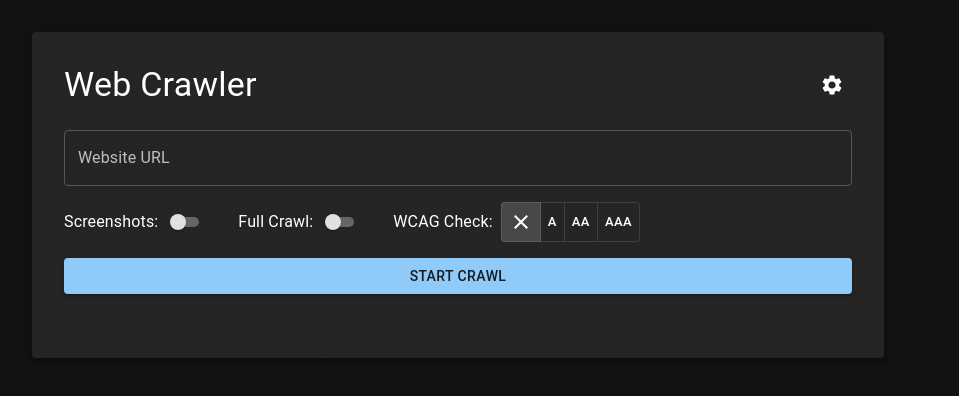
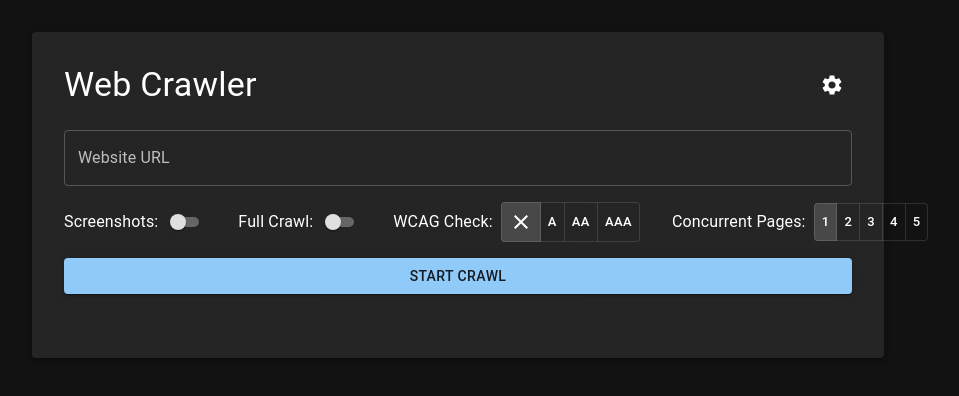
Before and after one commit to SudoCasey/Web_Crawler, a Next.js app: page / in a window 1280 px wide. Shown: the top 396 px of the page, without its empty margins (182-1141 px from the left). Built offline with nearby package versions, Linux system fonts and the light colour scheme.

Commit message:
manual setting for simultaneous page scans

```diff
--- a/app/api/crawl/route.ts
+++ b/app/api/crawl/route.ts
@@ -20,6 +20,7 @@ interface CrawlRequest {
   };
   increaseTimeout: boolean;
   slowRateLimit: boolean;
+  concurrentPages: number;
 }
 
 interface CrawlResult {
@@ -860,7 +861,8 @@ export async function POST(request: Request) {
         checkAccessibility,
         wcagLevels,
         increaseTimeout,
-        slowRateLimit
+        slowRateLimit,
+        concurrentPages
       }: CrawlRequest = await request.json();
 
       if (!url) {
@@ -877,7 +879,8 @@ export async function POST(request: Request) {
         checkAccessibility,
         wcagLevels,
         increaseTimeout,
-        slowRateLimit
+        slowRateLimit,
+        concurrentPages
       });
 
       // Clean up old screenshots before starting new scan
@@ -899,16 +902,15 @@ export async function POST(request: Request) {
           log(`Sitemap found: ${usedSitemap}, URLs to crawl: ${sitemapUrls.length}`);
           const urlsToCrawl = sitemapUrls.length > 0 ? sitemapUrls : [url];
 
-          // Process URLs in parallel with a concurrency limit
-          const concurrencyLimit = 3;
-          for (let i = 0; i < urlsToCrawl.length; i += concurrencyLimit) {
+          // Process URLs in parallel with the specified concurrency limit
+          for (let i = 0; i < urlsToCrawl.length; i += concurrentPages) {
             if (!isClientConnected) {
               log('Client disconnected, stopping crawl');
               break;
             }
 
-            const batch = urlsToCrawl.slice(i, i + concurrencyLimit);
-            log(`Processing batch of ${batch.length} URLs`);
+            const batch = urlsToCrawl.slice(i, i + concurrentPages);
+            log(`Processing batch of ${batch.length} URLs with concurrency ${concurrentPages}`);
             const batchResults = await Promise.all(
               batch.map(urlToCrawl =>
                 !visited.has(urlToCrawl) ? crawlPage(urlToCrawl, takeScreenshots, visited, baseUrl, true, checkAccessibility, wcagLevels, increaseTimeout, slowRateLimit) : null
@@ -940,16 +942,21 @@ export async function POST(request: Request) {
               });
 
               log(`Found ${newLinks.size} new links to crawl`);
-              // Process new links with delay
-              for (const link of Array.from(newLinks)) {
+              // Process new links with the specified concurrency
+              const newLinksArray = Array.from(newLinks);
+              for (let j = 0; j < newLinksArray.length; j += concurrentPages) {
                 if (!isClientConnected) {
                   log('Client disconnected, stopping crawl');
                   break;
                 }
-                await delay(1000);
-                log(`Crawling new link: ${link}`);
-                const subResult = await crawlPage(link, takeScreenshots, visited, baseUrl, true, checkAccessibility, wcagLevels, increaseTimeout, slowRateLimit);
-                results.push(subResult);
+
+                const newBatch = newLinksArray.slice(j, j + concurrentPages);
+                log(`Crawling new batch of ${newBatch.length} links`);
+                const newBatchResults = await Promise.all(
+                  newBatch.map(link => crawlPage(link, takeScreenshots, visited, baseUrl, true, checkAccessibility, wcagLevels, increaseTimeout, slowRateLimit))
+                );
+
+                results.push(...newBatchResults);
 
                 await writeResponse({
                   results,
@@ -957,6 +964,11 @@ export async function POST(request: Request) {
                   isComplete: false,
                   checkedAccessibility: checkAccessibility
                 });
+
+                // Add a small delay between batches if rate limiting is enabled
+                if (slowRateLimit) {
+                  await delay(1000);
+                }
               }
             }
           }
--- a/app/page.tsx
+++ b/app/page.tsx
@@ -226,6 +226,7 @@ export default function Home() {
   const [crawlEntireWebsite, setCrawlEntireWebsite] = useState(false);
   const [checkAccessibility, setCheckAccessibility] = useState(false);
   const [wcagLevel, setWcagLevel] = useState<'X' | 'A' | 'AA' | 'AAA'>('X');
+  const [concurrentPages, setConcurrentPages] = useState<number>(1);
   const [showLinkDiscovery, setShowLinkDiscovery] = useState(false);
   const [isLoading, setIsLoading] = useState(false);
   const [scanResult, setScanResult] = useState<ScanResult | null>(null);
@@ -265,6 +266,12 @@ export default function Home() {
 
   const handleSlowRateLimitChange = useCallback((event: React.ChangeEvent<HTMLInputElement>) => {
     setSlowRateLimit(event.target.checked);
+  }, []);
+
+  const handleConcurrentPagesChange = useCallback((event: React.MouseEvent<HTMLElement>, newValue: number | null) => {
+    if (newValue !== null) {
+      setConcurrentPages(newValue);
+    }
   }, []);
 
   const OptionsRow = useMemo(() => (
@@ -318,8 +325,27 @@ export default function Home() {
           </ToggleButton>
         </ToggleButtonGroup>
       </Box>
+
+      <Box sx={{ display: 'flex', alignItems: 'center', gap: 1 }}>
+        <Typography variant="body1" sx={{ whiteSpace: 'nowrap' }}>
+          Concurrent Pages:
+        </Typography>
+        <ToggleButtonGroup
+          value={concurrentPages}
+          exclusive
+          onChange={handleConcurrentPagesChange}
+          aria-label="Number of concurrent pages to crawl"
+          size="small"
+        >
+          {[1, 2, 3, 4, 5].map((num) => (
+            <ToggleButton key={num} value={num} aria-label={`${num} concurrent pages`}>
+              {num}
+            </ToggleButton>
+          ))}
+        </ToggleButtonGroup>
+      </Box>
     </Box>
-  ), [takeScreenshots, crawlEntireWebsite, wcagLevel, handleScreenshotsChange, handleFullCrawlChange, handleWcagLevelChange]);
+  ), [takeScreenshots, crawlEntireWebsite, wcagLevel, concurrentPages, handleScreenshotsChange, handleFullCrawlChange, handleWcagLevelChange, handleConcurrentPagesChange]);
 
   const AdvancedSettings = useMemo(() => (
     <Box sx={{ width: 300, p: 3 }}>
@@ -462,7 +488,8 @@ export default function Home() {
             AAA: wcagLevel === 'AAA'
           },
           increaseTimeout,
-          slowRateLimit
+          slowRateLimit,
+          concurrentPages
         }),
         signal: abortControllerRef.current.signal
       });
```
